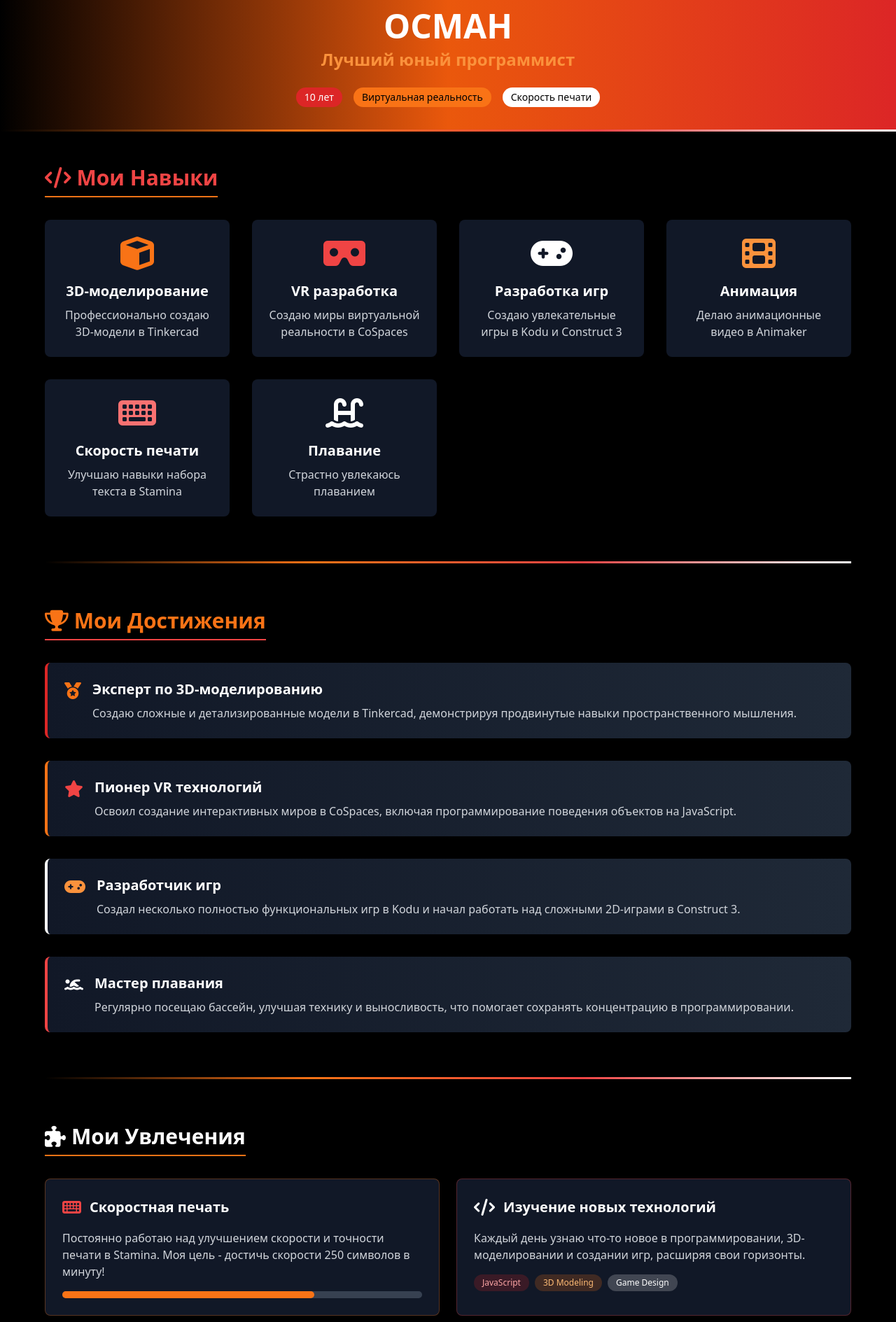
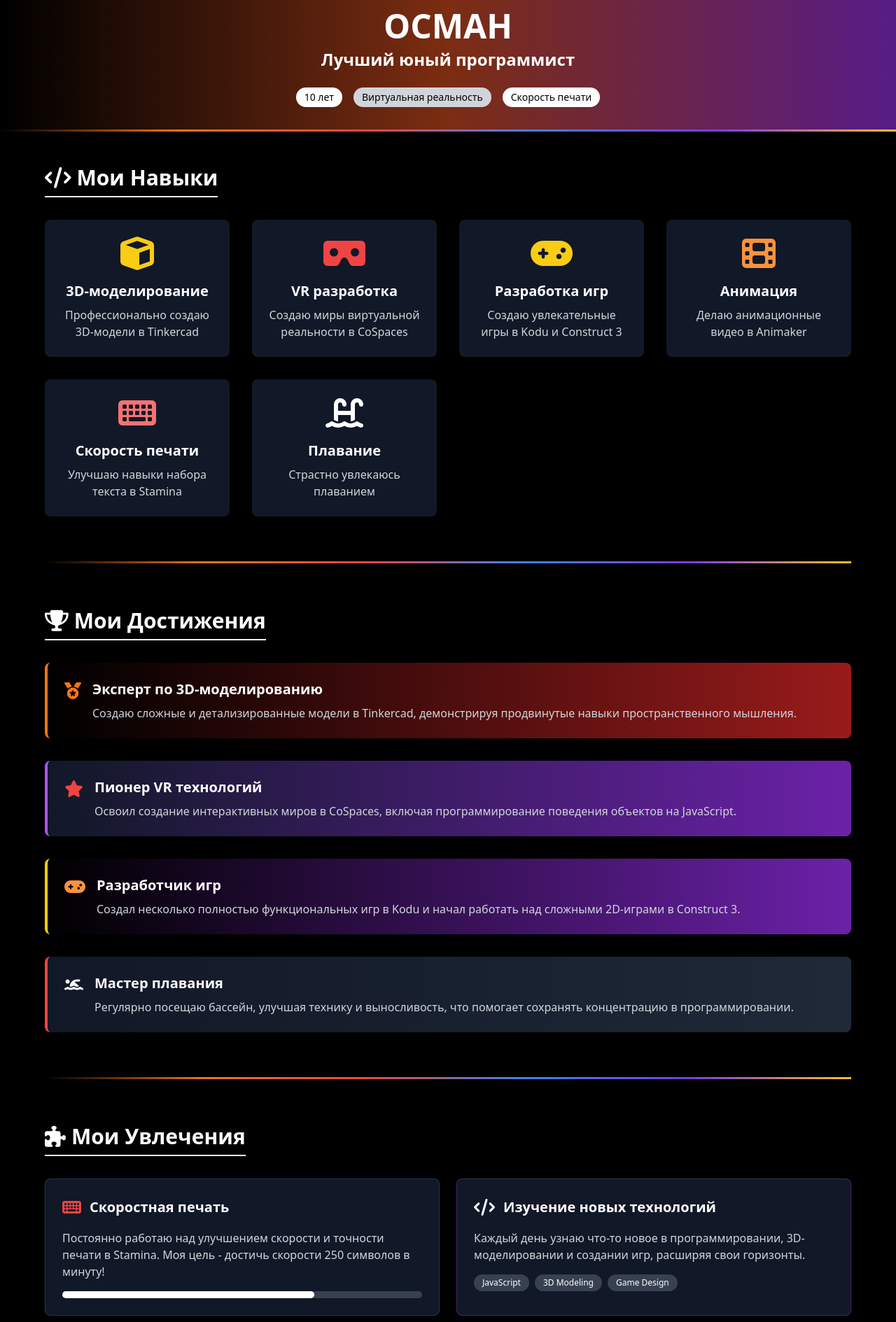
Before and after one commit to mk09001/PSH-osman, a plain HTML site: page index.html in a window 1280 px wide. Shown: the part 131-2020 px from the top of the page at 70% size. Drawn offline with nearby package versions, Linux system fonts and the light colour scheme.

Commit message:
Update index.html

```diff
--- a/index.html
+++ b/index.html
@@ -17,7 +17,7 @@
         }
         .section-divider {
             height: 3px;
-            background: linear-gradient(90deg, #000000, #f97316, #ef4444, #ffffff);
+            background: linear-gradient(90deg, #000000, #f97316, #ef4444, #3b82f6, #7c3aed, #fbbf24);
         }
         .skill-icon {
             transition: all 0.3s ease;
@@ -29,18 +29,18 @@
     </style>
 </head>
 <body class="bg-black text-white min-h-screen font-sans">
-    <header class="py-8 px-4 md:px-8 lg:px-16 bg-gradient-to-r from-black via-orange-600 to-red-600">
+    <header class="py-8 px-4 md:px-8 lg:px-16 bg-gradient-to-r from-black via-orange-900 to-purple-900">
         <div class="container mx-auto flex flex-col items-center">
-            <div class="w-24 h-24 rounded-full bg-red-600 flex items-center justify-center mb-4 border-4 border-orange-500">
+            <div class="w-24 h-24 rounded-full bg-white flex items-center justify-center mb-4 border-4 border-gray-400">
                 <i class="fas fa-user-secret text-4xl text-white"></i>
             </div>
             <h1 class="text-4xl md:text-5xl font-bold text-center mb-2">
                 <span class="text-white">ОСМАН</span>
             </h1>
-            <h2 class="text-xl md:text-2xl text-orange-400 font-semibold text-center mb-4">Лучший юный программист</h2>
+            <h2 class="text-xl md:text-2xl text-white font-semibold text-center mb-4">Лучший юный программист</h2>
             <div class="flex space-x-4 mt-2">
-                <span class="px-3 py-1 bg-red-600 text-white rounded-full text-sm font-medium">10 лет</span>
-                <span class="px-3 py-1 bg-orange-500 text-black rounded-full text-sm font-medium">Виртуальная реальность</span>
+                <span class="px-3 py-1 bg-white text-black rounded-full text-sm font-medium">10 лет</span>
+                <span class="px-3 py-1 bg-gray-300 text-black rounded-full text-sm font-medium">Виртуальная реальность</span>
                 <span class="px-3 py-1 bg-white text-black rounded-full text-sm font-medium">Скорость печати</span>
             </div>
         </div>
@@ -50,14 +50,14 @@
 
     <main class="container mx-auto px-4 md:px-8 lg:px-16 py-12">
         <section class="mb-16">
-            <h2 class="text-3xl font-bold mb-8 text-center text-red-500 border-b-2 border-orange-500 pb-2 inline-block">
+            <h2 class="text-3xl font-bold mb-8 text-center text-white border-b-2 border-white pb-2 inline-block">
                 <i class="fas fa-code mr-2"></i>Мои Навыки
             </h2>
 
             <div class="grid grid-cols-2 md:grid-cols-3 lg:grid-cols-4 gap-8">
                 <!-- Skill 1 -->
-                <div class="bg-gray-900 p-6 rounded-lg shadow-lg hover:shadow-red-500/50 transition-all text-center pulse">
-                    <div class="skill-icon text-5xl mb-4 text-orange-500">
+                <div class="bg-gray-900 p-6 rounded-lg shadow-lg hover:shadow-blue-500/50 transition-all text-center pulse">
+                    <div class="skill-icon text-5xl mb-4 text-yellow-400">
                         <i class="fas fa-cube"></i>
                     </div>
                     <h3 class="text-xl font-semibold mb-2">3D-моделирование</h3>
@@ -65,7 +65,7 @@
                 </div>
 
                 <!-- Skill 2 -->
-                <div class="bg-gray-900 p-6 rounded-lg shadow-lg hover:shadow-red-500/50 transition-all text-center pulse">
+                <div class="bg-gray-900 p-6 rounded-lg shadow-lg hover:shadow-orange-500/50 transition-all text-center pulse">
                     <div class="skill-icon text-5xl mb-4 text-red-500">
                         <i class="fas fa-vr-cardboard"></i>
                     </div>
@@ -75,7 +75,7 @@
 
                 <!-- Skill 3 -->
                 <div class="bg-gray-900 p-6 rounded-lg shadow-lg hover:shadow-red-500/50 transition-all text-center pulse">
-                    <div class="skill-icon text-5xl mb-4 text-white">
+                    <div class="skill-icon text-5xl mb-4 text-yellow-400">
                         <i class="fas fa-gamepad"></i>
                     </div>
                     <h3 class="text-xl font-semibold mb-2">Разработка игр</h3>
@@ -114,12 +114,12 @@
         <div class="section-divider mb-16"></div>
 
         <section class="mb-16">
-            <h2 class="text-3xl font-bold mb-8 text-center text-orange-500 border-b-2 border-red-500 pb-2 inline-block">
+            <h2 class="text-3xl font-bold mb-8 text-center text-white border-b-2 border-white pb-2 inline-block">
                 <i class="fas fa-trophy mr-2"></i>Мои Достижения
             </h2>
 
             <div class="space-y-8">
-                <div class="bg-gradient-to-r from-gray-900 to-gray-800 p-6 rounded-lg shadow-lg border-l-4 border-red-600">
+                <div class="bg-gradient-to-r from-black to-red-800 p-6 rounded-lg shadow-lg border-l-4 border-orange-500">
                     <div class="flex items-start">
                         <div class="text-2xl mr-4 text-orange-500">
                             <i class="fas fa-medal"></i>
@@ -131,7 +131,7 @@
                     </div>
                 </div>
 
-                <div class="bg-gradient-to-r from-gray-900 to-gray-800 p-6 rounded-lg shadow-lg border-l-4 border-orange-500">
+                <div class="bg-gradient-to-r from-gray-900 to-purple-800 p-6 rounded-lg shadow-lg border-l-4 border-purple-500">
                     <div class="flex items-start">
                         <div class="text-2xl mr-4 text-red-500">
                             <i class="fas fa-star"></i>
@@ -143,7 +143,7 @@
                     </div>
                 </div>
 
-                <div class="bg-gradient-to-r from-gray-900 to-gray-800 p-6 rounded-lg shadow-lg border-l-4 border-white">
+                <div class="bg-gradient-to-r from-black to-purple-800 p-6 rounded-lg shadow-lg border-l-4 border-yellow-400">
                     <div class="flex items-start">
                         <div class="text-2xl mr-4 text-orange-400">
                             <i class="fas fa-gamepad"></i>
@@ -172,12 +172,12 @@
         <div class="section-divider mb-16"></div>
 
         <section class="mb-16" id="projects">
-            <h2 class="text-3xl font-bold mb-8 text-center text-white border-b-2 border-orange-500 pb-2 inline-block">
+            <h2 class="text-3xl font-bold mb-8 text-center text-white border-b-2 border-white pb-2 inline-block">
                 <i class="fas fa-puzzle-piece mr-2"></i>Мои Увлечения
             </h2>
 
             <div class="grid gap-6 md:grid-cols-2">
-                <div class="bg-gray-900 border border-orange-500/30 p-6 rounded-lg">
+                <div class="bg-gray-900 border border-blue-500/30 p-6 rounded-lg">
                     <div class="flex items-center mb-4">
                         <div class="text-red-500 text-2xl mr-3">
                             <i class="fas fa-keyboard"></i>
@@ -186,11 +186,11 @@
                     </div>
                     <p class="text-gray-300 mb-4">Постоянно работаю над улучшением скорости и точности печати в Stamina. Моя цель - достичь скорости 250 символов в минуту!</p>
                     <div class="w-full bg-gray-700 rounded-full h-2.5">
-                        <div class="bg-orange-500 h-2.5 rounded-full" style="width: 70%"></div>
+                        <div class="bg-white h-2.5 rounded-full" style="width: 70%"></div>
                     </div>
                 </div>
 
-                <div class="bg-gray-900 border border-red-500/30 p-6 rounded-lg">
+                <div class="bg-gray-900 border border-purple-500/30 p-6 rounded-lg">
                     <div class="flex items-center mb-4">
                         <div class="text-white text-2xl mr-3">
                             <i class="fas fa-code"></i>
@@ -199,9 +199,9 @@
                     </div>
                     <p class="text-gray-300 mb-4">Каждый день узнаю что-то новое в программировании, 3D-моделировании и создании игр, расширяя свои горизонты.</p>
                     <div class="flex flex-wrap gap-2">
-                        <span class="px-3 py-1 bg-red-600/20 text-red-300 rounded-full text-xs">JavaScript</span>
-                        <span class="px-3 py-1 bg-orange-500/20 text-orange-300 rounded-full text-xs">3D Modeling</span>
-                        <span class="px-3 py-1 bg-white/20 text-white rounded-full text-xs">Game Design</span>
+                        <span class="px-3 py-1 bg-gray-700 text-white rounded-full text-xs">JavaScript</span>
+                        <span class="px-3 py-1 bg-gray-700 text-white rounded-full text-xs">3D Modeling</span>
+                        <span class="px-3 py-1 bg-gray-700 text-white rounded-full text-xs">Game Design</span>
                     </div>
                 </div>
 
@@ -228,18 +228,18 @@
         </section>
     </main>
 
-    <footer class="bg-gradient-to-r from-black via-red-900 to-orange-900 py-8 px-4">
+    <footer class="bg-gradient-to-r from-black via-orange-900 to-purple-900 py-8 px-4">
         <div class="container mx-auto">
             <div class="flex flex-col items-center">
                 <h3 class="text-2xl font-bold mb-4 text-white">Осман - Юный гений программирования</h3>
                 <div class="flex space-x-6 mb-6">
-                    <a href="#" class="text-white hover:text-orange-400 text-2xl">
+                    <a href="#" class="text-white hover:text-gray-400 text-2xl">
                         <i class="fab fa-youtube"></i>
                     </a>
-                    <a href="#" class="text-white hover:text-orange-400 text-2xl">
+                    <a href="#" class="text-white hover:text-gray-400 text-2xl">
                         <i class="fas fa-code"></i>
                     </a>
-                    <a href="#" class="text-white hover:text-orange-400 text-2xl">
+                    <a href="#" class="text-white hover:text-gray-400 text-2xl">
                         <i class="fab fa-itch-io"></i>
                     </a>
                 </div>
```
